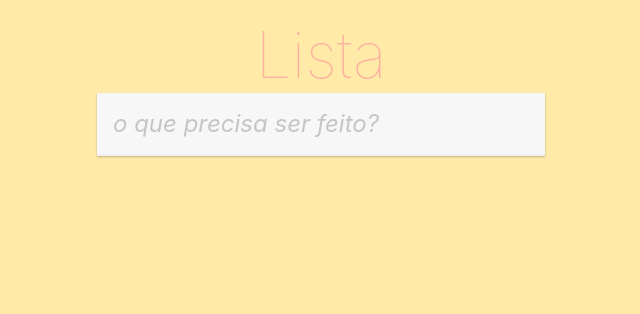
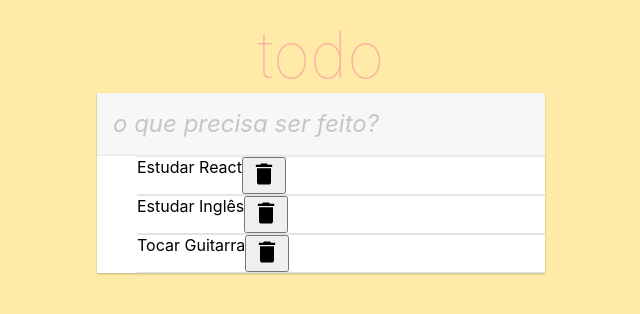
Before and after one commit to jonathanmeninezt/todo-list-de-tarefas-react, a React (Create React App) app: page / in a window 1280 px wide. Shown: the top 314 px of the page, without its empty margins (319-959 px from the left). Built offline with nearby package versions, Linux system fonts and the light colour scheme.

Commit message:
criação- lista estática- initialTodos/ul-li

```diff
--- a/package.json
+++ b/package.json
@@ -8,6 +8,7 @@
     "@testing-library/user-event": "^13.5.0",
     "react": "^18.2.0",
     "react-dom": "^18.2.0",
+    "react-icons": "^4.8.0",
     "react-scripts": "5.0.1",
     "web-vitals": "^2.1.4"
   },
--- a/src/App.css
+++ b/src/App.css
@@ -6,3 +6,8 @@
   width: 100%;
   padding: 16px 16px 18px 16px;
 }
+ul.todo-list li{
+  display: flex;
+  border-top: 1px solid #dfe6e9;
+  border-bottom: 1px solid #dfe6e9;
+}
--- a/src/App.js
+++ b/src/App.js
@@ -1,4 +1,5 @@
 import React, { useState } from "react";
+import { MdDelete } from 'react-icons/md';
 
 import "./App.css";
 
@@ -6,6 +7,13 @@
   const ESCAPE_KEY = 27;
   const ENTER_KEY = 13;
 
+  const initialTodos = [
+    { id: 1, title: 'Estudar React', checked: false },
+    { id: 2, title: 'Estudar Inglês', checked: true },
+    { id: 3, title: 'Tocar Guitarra', checked: false },
+  ];
+
+  const [todos,] = useState(initialTodos);
   const [value, setValue] = useState("");
 
   const erase = () => {
@@ -32,7 +40,7 @@
   return (
     <section id="app" className="container">
       <header>
-        <h1 className="title">Lista</h1>
+        <h1 className="title">todo</h1>
       </header>
       <section className="main">
         <input
@@ -42,6 +50,17 @@
           onChange={onChange}
           onKeyDown={onKeyDown}
         />
+        <ul className="todo-list">
+          {todos.map((todo) => (
+            <li key={todo.id.toString()}>
+              <span className="todo">{todo.title}</span>
+              <button type="button">
+                <MdDelete size={28} />
+              </button>
+            </li>
+
+          ))}
+        </ul>
       </section>
     </section>
   );
```
Also changed, not shown: 1 other file (tests, documents, lock files or other folders).
